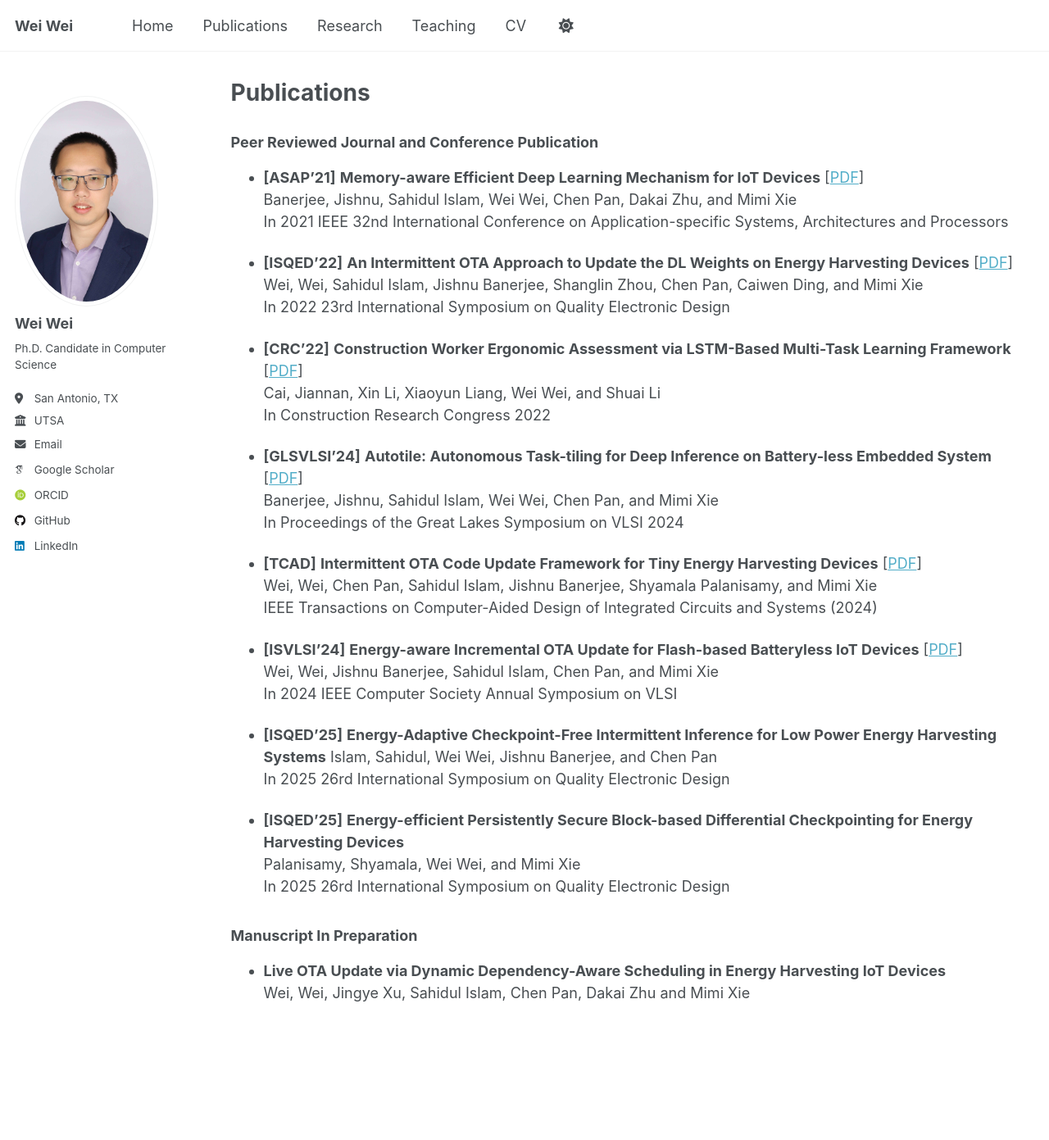
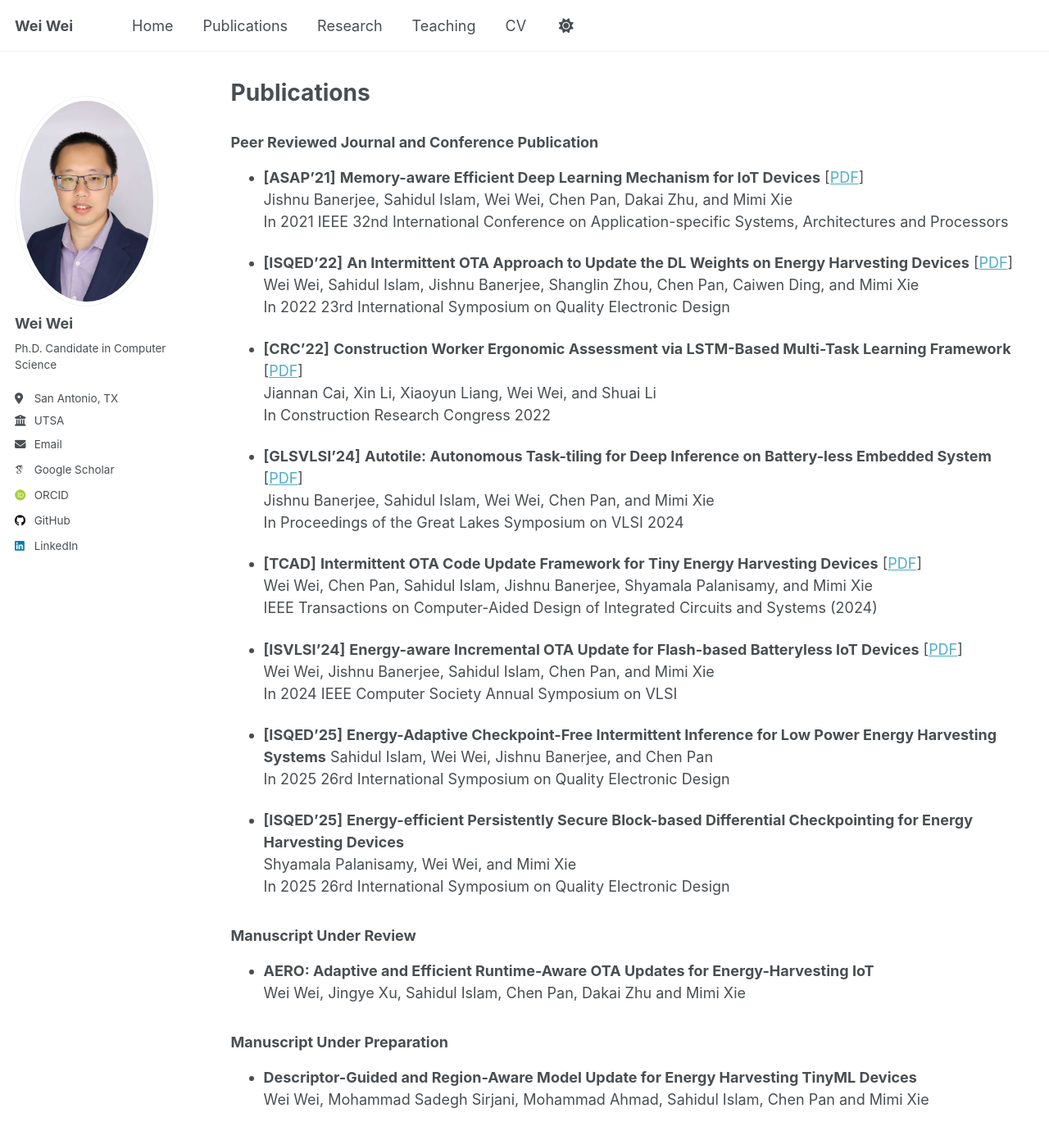
Before and after one commit to iamdoublewei/iamdoublewei.github.io, a Jekyll site: the page built from _publications/publications.md, in a window 1280 px wide and 1400 px high. Shown: the top 1391 px of the window at 82% size. Built offline with Jekyll 4.4.1, drawn with Linux system fonts in a browser that asks for light colours; some web fonts are replaced.

Commit message:
update publication

```diff
--- a/_publications/publications.md
+++ b/_publications/publications.md
@@ -8,38 +8,43 @@ author_profile: true
 ### **Peer Reviewed Journal and Conference Publication**
 
 - **\[ASAP'21\]** **Memory-aware Efficient Deep Learning Mechanism for IoT Devices** [[PDF](https://ieeexplore.ieee.org/document/9516678)]
-Banerjee, Jishnu, Sahidul Islam, Wei Wei, Chen Pan, Dakai Zhu, and Mimi Xie
+Jishnu Banerjee, Sahidul Islam, Wei Wei, Chen Pan, Dakai Zhu, and Mimi Xie
 In 2021 IEEE 32nd International Conference on Application-specific Systems, Architectures and Processors
 
 - **\[ISQED'22\]** **An Intermittent OTA Approach to Update the DL Weights on Energy Harvesting Devices** [[PDF](https://ieeexplore.ieee.org/document/9806295)]
-Wei, Wei, Sahidul Islam, Jishnu Banerjee, Shanglin Zhou, Chen Pan, Caiwen Ding, and Mimi Xie
+Wei Wei, Sahidul Islam, Jishnu Banerjee, Shanglin Zhou, Chen Pan, Caiwen Ding, and Mimi Xie
 In 2022 23rd International Symposium on Quality Electronic Design
 
 - **\[CRC'22\]** **Construction Worker Ergonomic Assessment via LSTM-Based Multi-Task Learning Framework** [[PDF](https://ascelibrary.org/doi/10.1061/9780784483961.023)]
-Cai, Jiannan, Xin Li, Xiaoyun Liang, Wei Wei, and Shuai Li
+Jiannan Cai, Xin Li, Xiaoyun Liang, Wei Wei, and Shuai Li
 In Construction Research Congress 2022
 
 - **\[GLSVLSI'24\]** **Autotile: Autonomous Task-tiling for Deep Inference on Battery-less Embedded System** [[PDF](https://dl.acm.org/doi/10.1145/3649476.3658798)]
-Banerjee, Jishnu, Sahidul Islam, Wei Wei, Chen Pan, and Mimi Xie
+Jishnu Banerjee, Sahidul Islam, Wei Wei, Chen Pan, and Mimi Xie
 In Proceedings of the Great Lakes Symposium on VLSI 2024
 
 - **\[TCAD\]** **Intermittent OTA Code Update Framework for Tiny Energy Harvesting Devices** [[PDF](https://ieeexplore.ieee.org/document/10569023)]
-Wei, Wei, Chen Pan, Sahidul Islam, Jishnu Banerjee, Shyamala Palanisamy, and Mimi Xie
+Wei Wei, Chen Pan, Sahidul Islam, Jishnu Banerjee, Shyamala Palanisamy, and Mimi Xie
 IEEE Transactions on Computer-Aided Design of Integrated Circuits and Systems (2024)
 
 - **\[ISVLSI'24\]** **Energy-aware Incremental OTA Update for Flash-based Batteryless IoT Devices** [[PDF](https://ieeexplore.ieee.org/document/10682769)]
-Wei, Wei, Jishnu Banerjee, Sahidul Islam, Chen Pan, and Mimi Xie
+Wei Wei, Jishnu Banerjee, Sahidul Islam, Chen Pan, and Mimi Xie
 In 2024 IEEE Computer Society Annual Symposium on VLSI
 
 - **\[ISQED'25\]** **Energy-Adaptive Checkpoint-Free Intermittent Inference for Low Power Energy Harvesting Systems**
-Islam, Sahidul, Wei Wei, Jishnu Banerjee, and Chen Pan
+Sahidul Islam, Wei Wei, Jishnu Banerjee, and Chen Pan
 In 2025 26rd International Symposium on Quality Electronic Design
 
 - **\[ISQED'25\]** **Energy-efficient Persistently Secure Block-based Differential Checkpointing for Energy Harvesting Devices**
-Palanisamy, Shyamala, Wei Wei, and Mimi Xie
+Shyamala Palanisamy, Wei Wei, and Mimi Xie
 In 2025 26rd International Symposium on Quality Electronic Design
 
-### **Manuscript In Preparation**
+### **Manuscript Under Review**
 
-- **Live OTA Update via Dynamic Dependency-Aware Scheduling in Energy Harvesting IoT Devices**
-Wei, Wei, Jingye Xu, Sahidul Islam, Chen Pan, Dakai Zhu and Mimi Xie
+- **AERO: Adaptive and Efficient Runtime-Aware OTA Updates for Energy-Harvesting IoT**
+Wei Wei, Jingye Xu, Sahidul Islam, Chen Pan, Dakai Zhu and Mimi Xie
+
+### **Manuscript Under Preparation**
+
+- **Descriptor-Guided and Region-Aware Model Update for Energy Harvesting TinyML Devices**
+Wei Wei, Mohammad Sadegh Sirjani, Mohammad Ahmad, Sahidul Islam, Chen Pan and Mimi Xie
```
Also changed, not shown: 1 other file.
